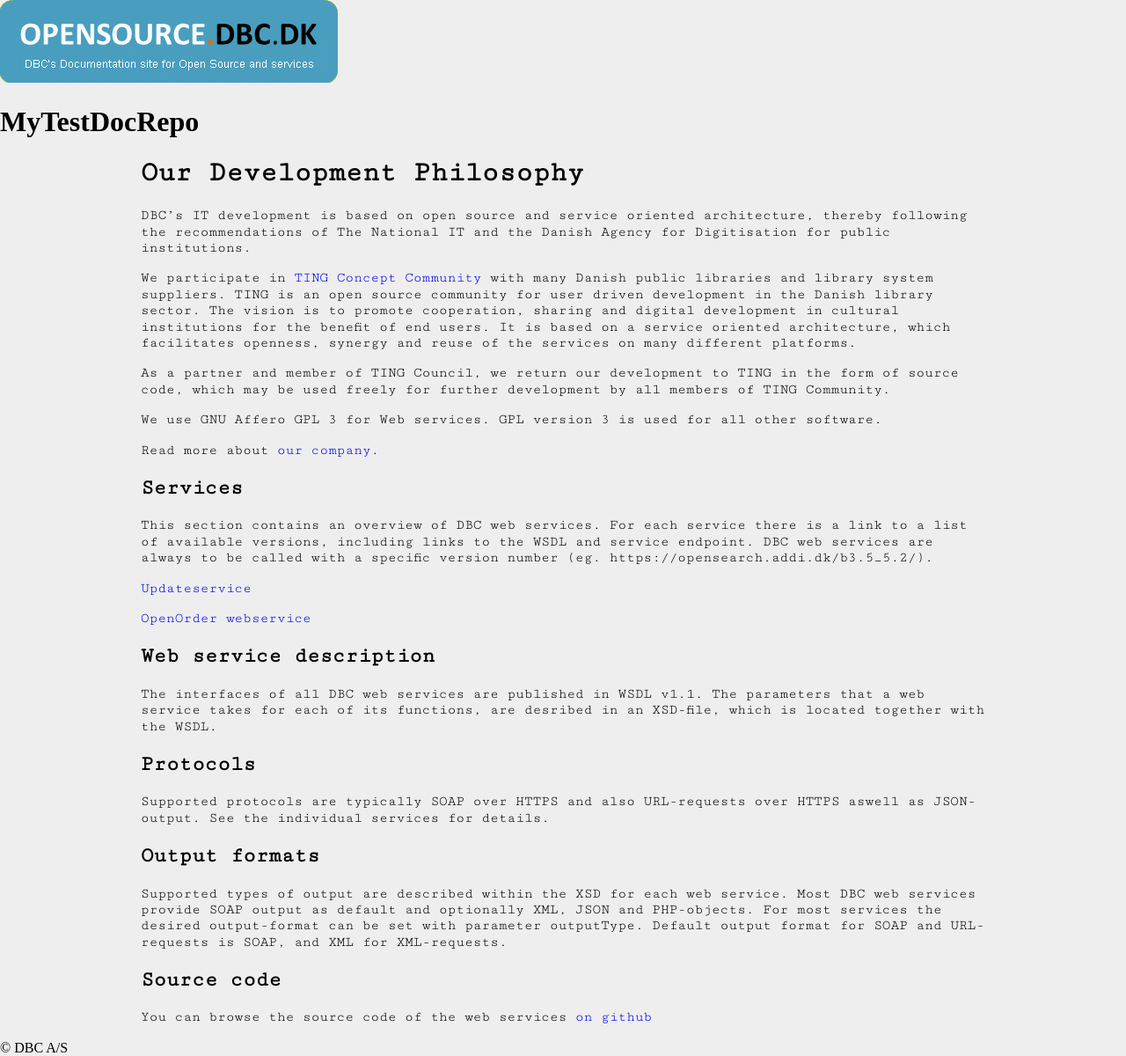
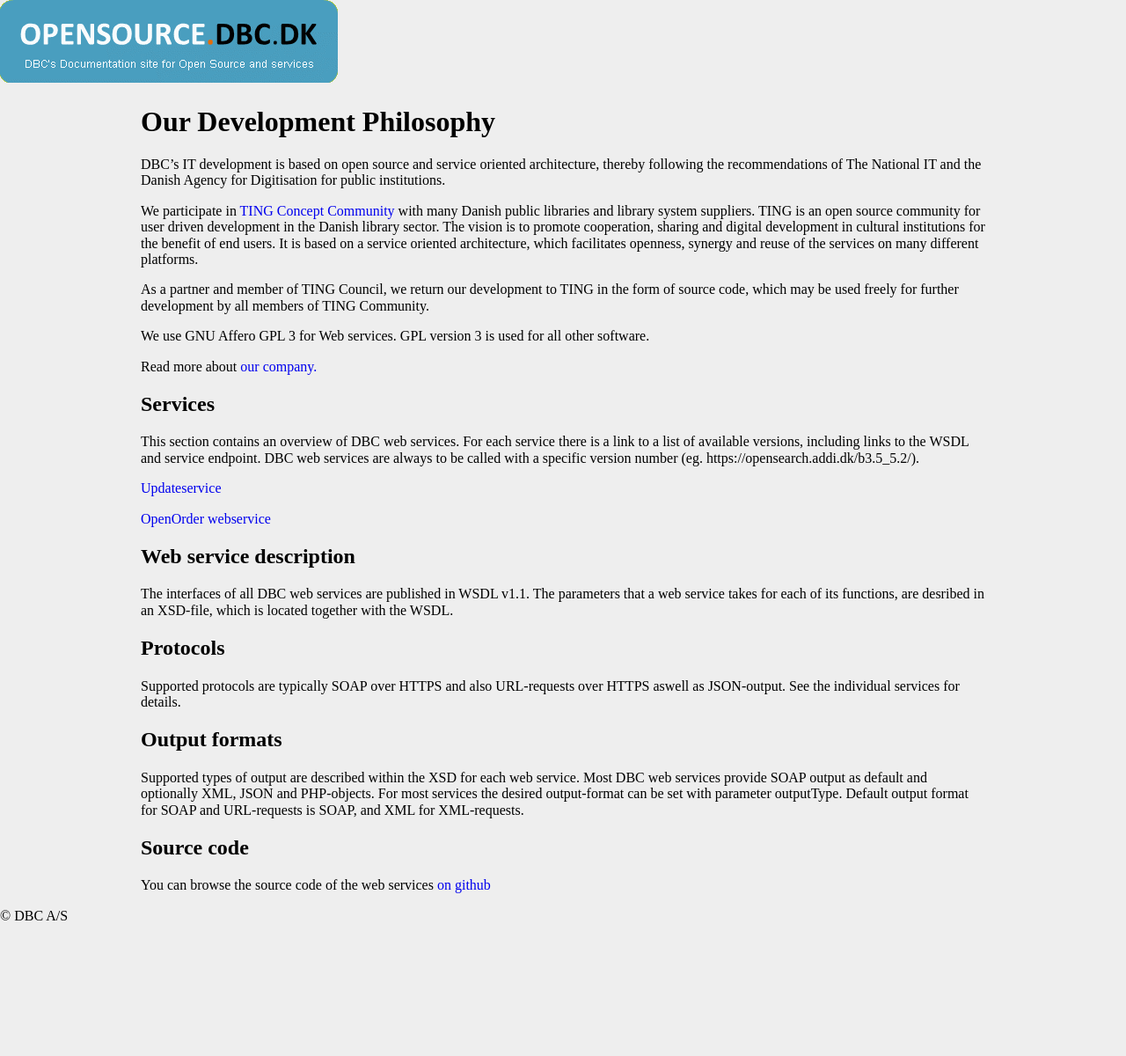
Before and after one commit to mran-dbc/MyTestDocRepo, a Jekyll site: the page built from docs/index.md, in a window 1280 px wide. Shown: the whole page at 88% size. Built offline with Jekyll 4.4.1, drawn with Linux system fonts in a browser that asks for light colours; nearby versions of some CDN libraries; our own code applies the rules of GitHub Pages for plain Markdown files; after the commit the page ends 1050 px from its top, so only the background shows below that.

Commit message:
Changed: ons 25 mar 15:38:52 CET 2020

```diff
--- a/docs/_layouts/default.html
+++ b/docs/_layouts/default.html
@@ -13,7 +13,6 @@
             <img border="0" src="{{ site.baseurl }}/assets/images/logo.png" alt="Home">
         </a>
     </nav>
-    <h1>{{ site.title }}</h1>
     <section class="container">
       {{ content }}
     </section>
--- a/docs/style.css
+++ b/docs/style.css
@@ -27,10 +27,9 @@
 }
 
 .container {
-  width: 90%;
+  width: 95%;
   margin-left: auto;
   margin-right: auto;
-  font-family: 'Cutive Mono';
 }
 
 .container a {
```
